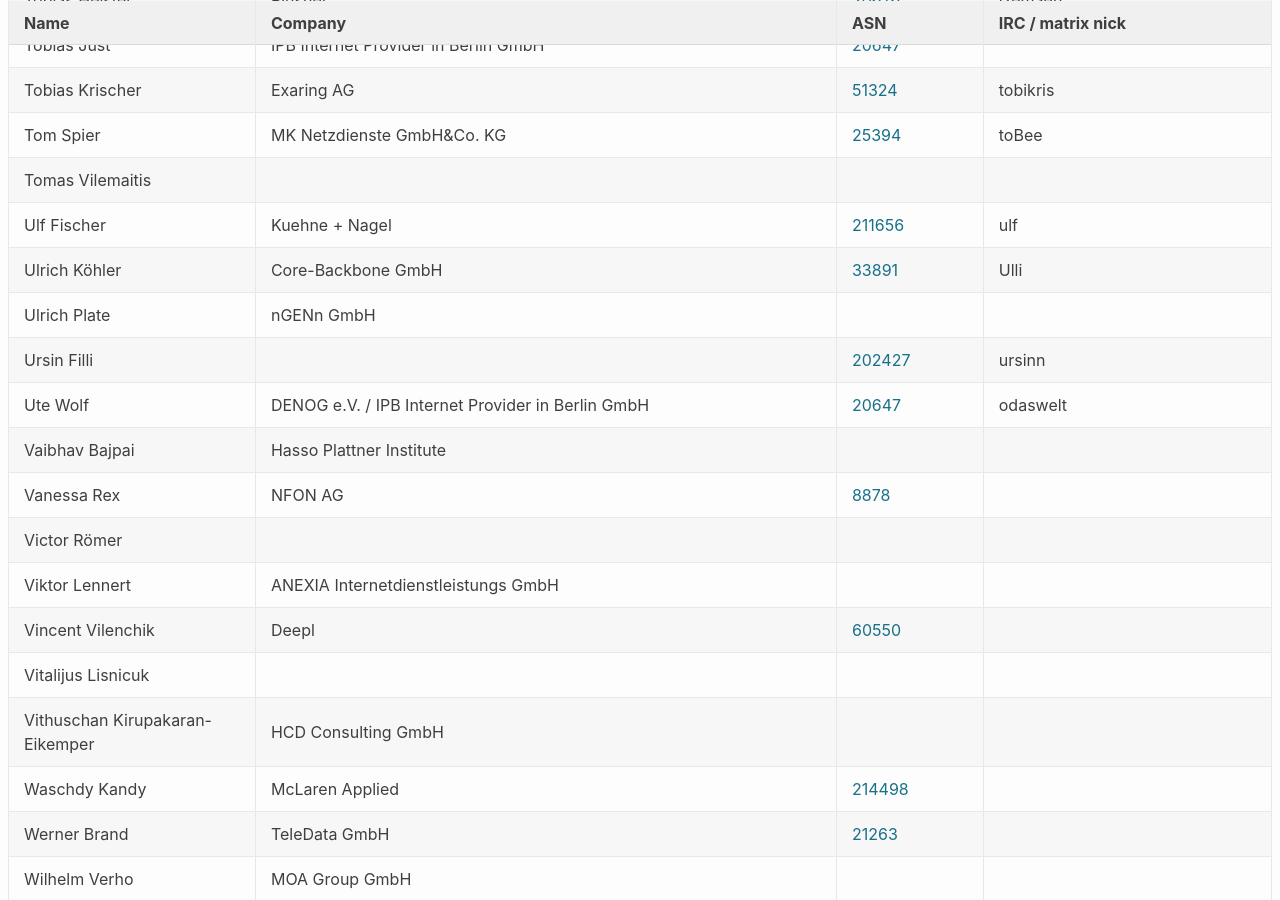
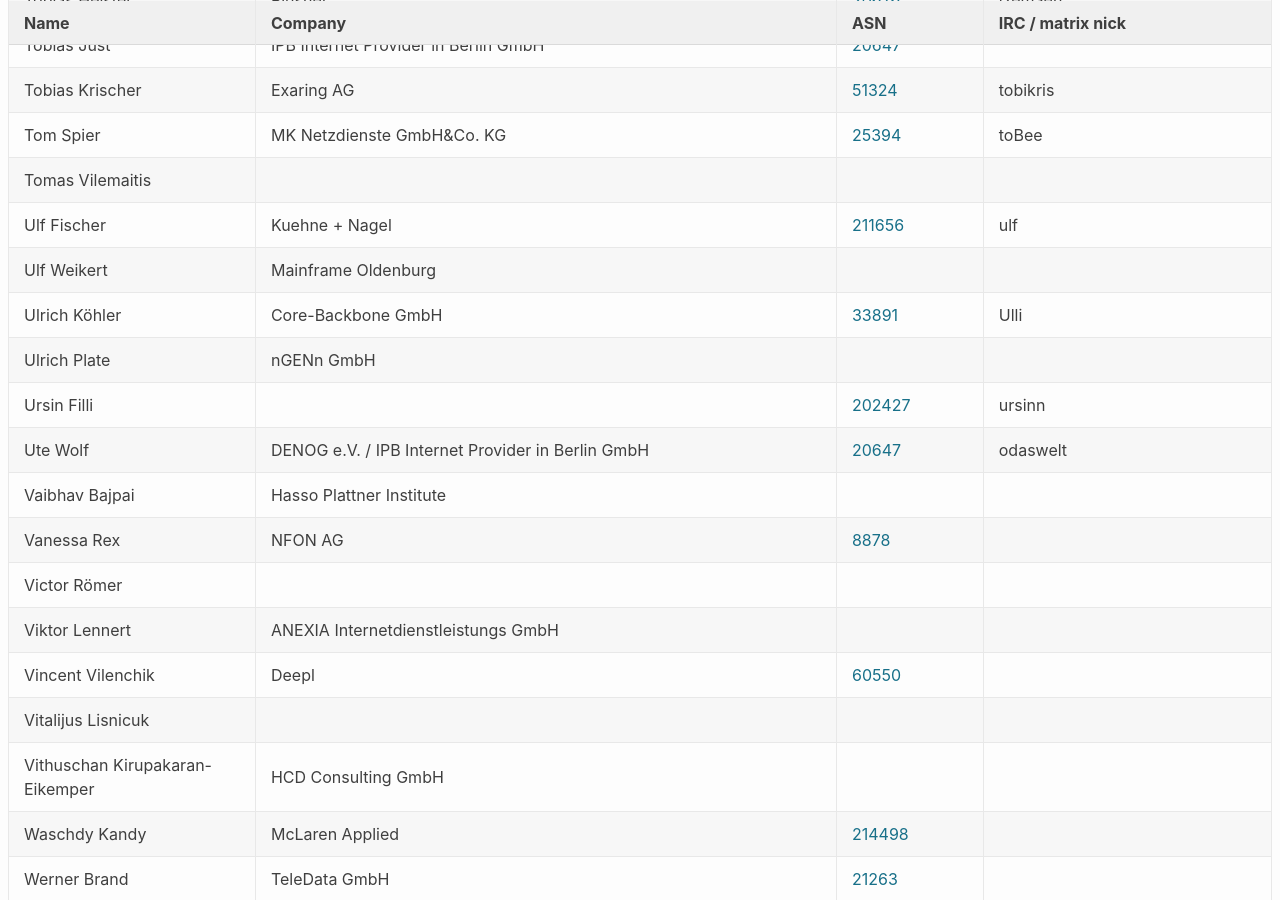
Before and after one commit to denog/pretix-attendeelist, a Jekyll site: the page built from denog16/index.markdown, in a window 1280 px wide and 900 px high, scrolled down 17350 px. Built offline with Jekyll 4.4.1, drawn with Linux system fonts in a browser that asks for light colours.

Commit message:
Latest data: Sun Oct 20 06:33:54 UTC 2024

```diff
--- a/_data/attendees_denog16_onsite.json
+++ b/_data/attendees_denog16_onsite.json
@@ -2310,6 +2310,12 @@
     "asn": "211656"
   },
   {
+    "name": "Ulf Weikert",
+    "company": "Mainframe Oldenburg",
+    "irc": null,
+    "asn": null
+  },
+  {
     "name": "Ulrich Köhler",
     "company": "Core-Backbone GmbH",
     "irc": "Ulli",
```
